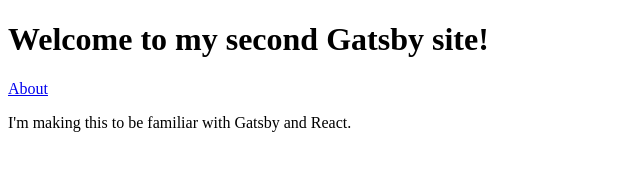
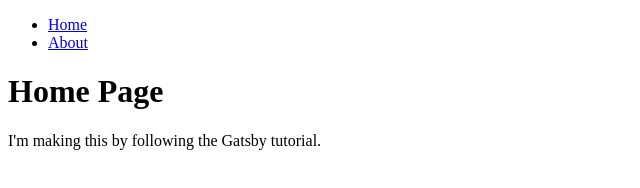
Before and after one commit to angchen0325/my-second-gatsby-site, a Gatsby site: page / in a window 1280 px wide. Shown: the whole page, without its empty margins (0-640 px from the left). Built offline with nearby package versions, Linux system fonts and the light colour scheme; Gatsby itself is replaced by a stand-in of ours.

Commit message:
Update index.js

```diff
--- a/src/pages/index.js
+++ b/src/pages/index.js
@@ -1,16 +1,15 @@
 // Step 1: Import React. This lets you use JSX inside your .js file.
 import * as React from "react"
-import { Link } from "gatsby"
+// import { Link } from "gatsby"
+import Layout from "../components/layout"
 
 /* Step 2: Define your component. Note that your
 component name should start with a capital letter. */
 const IndexPage = () => {
   return (
-    <main>
-        <h1>Welcome to my second Gatsby site!</h1>
-        <Link to="/about">About</Link>
-        <p>I'm making this to be familiar with Gatsby and React.</p>
-    </main>
+    <Layout pageTitle="Home Page">
+      <p>I'm making this by following the Gatsby tutorial.</p>
+    </Layout>
   )
 }
 
```
